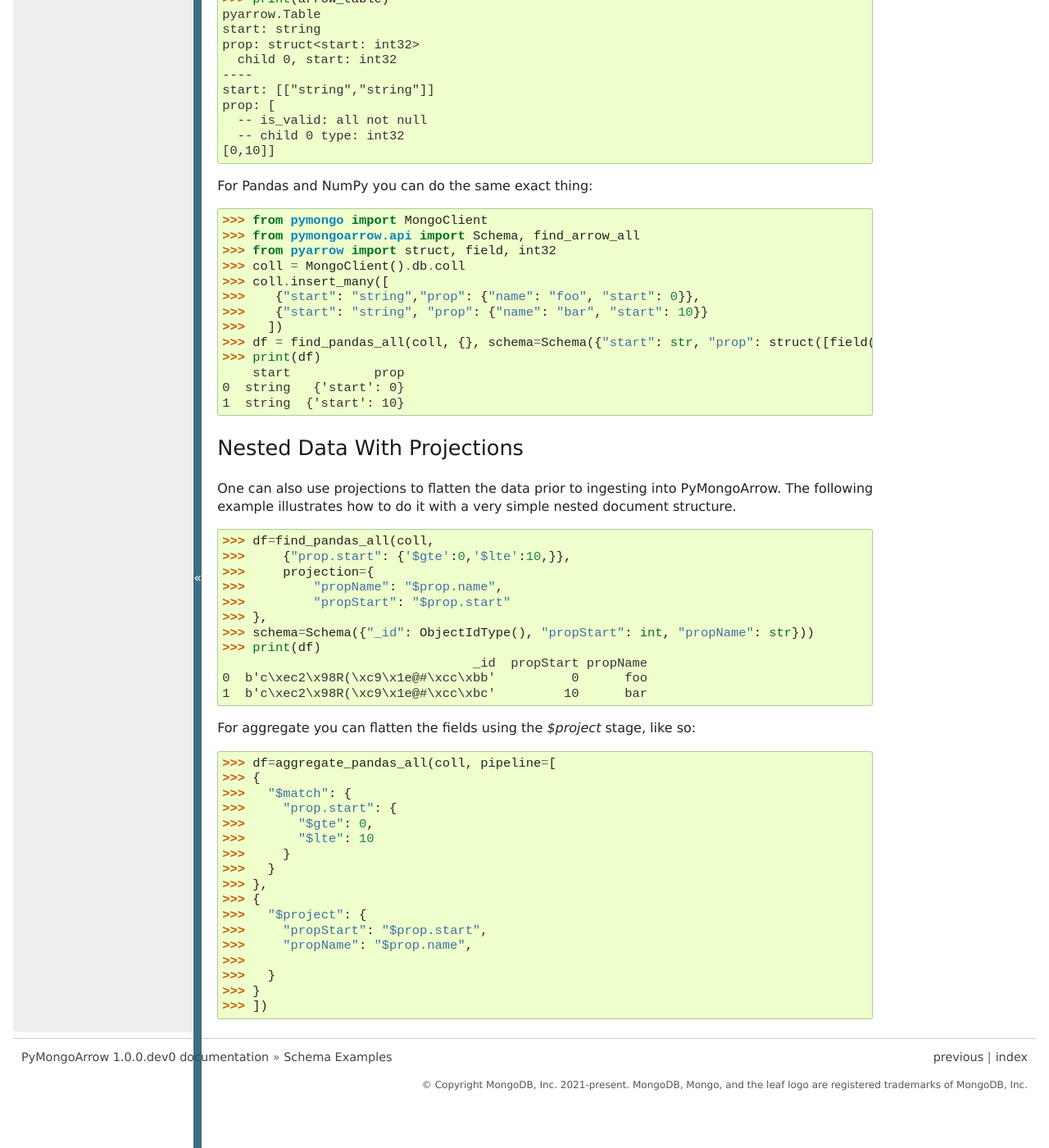
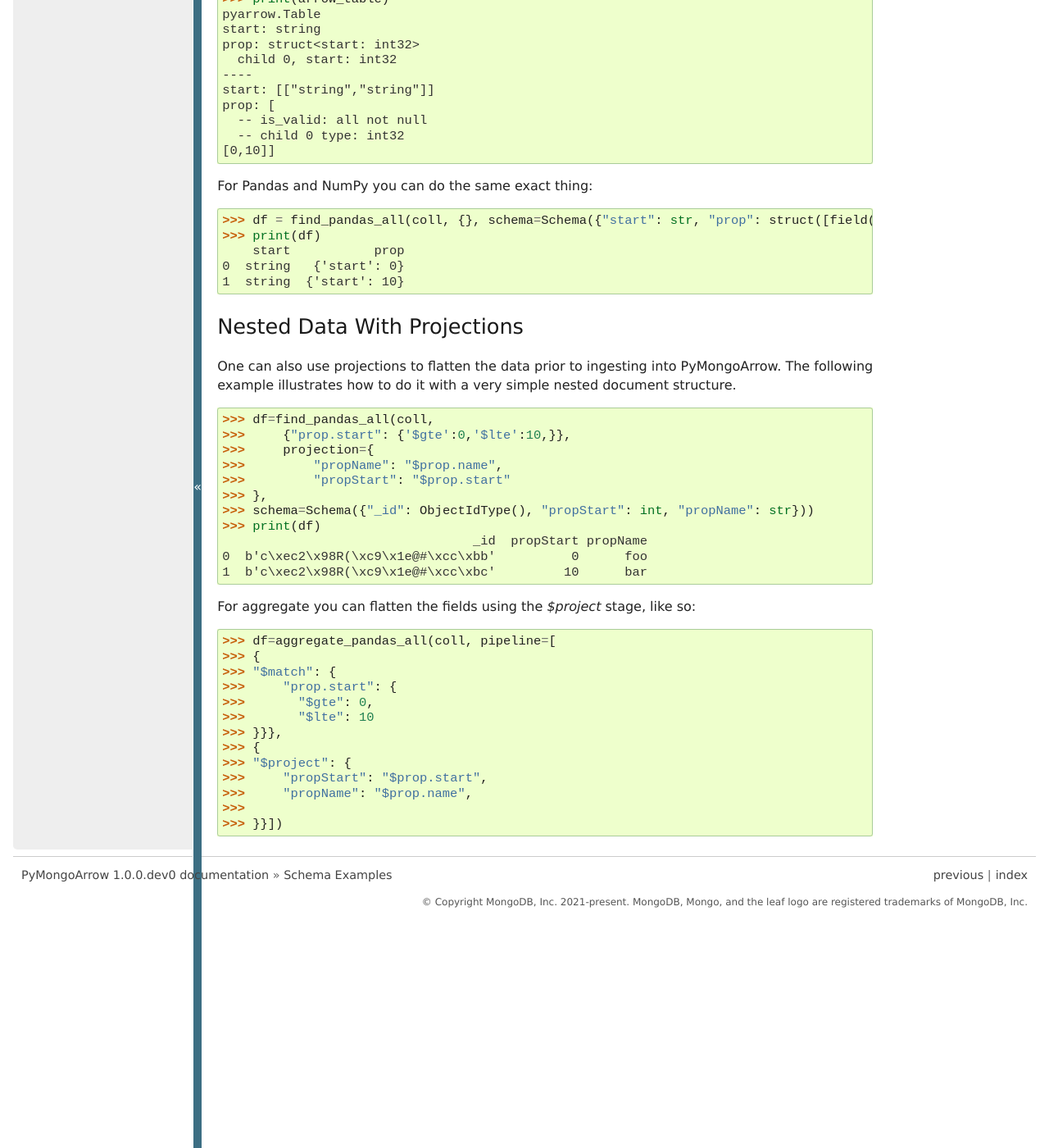
Before and after one commit to mongodb-labs/mongo-arrow, a Sphinx documentation site: the page built from bindings/python/docs/source/schemas.rst, in a window 1280 px wide and 1400 px high, scrolled down 653 px. Shown: the whole window at 82% size. Built offline with Sphinx 7.4.7, drawn with Linux system fonts in a browser that asks for light colours.

Commit message:
remove some lines and change formatting

```diff
--- a/bindings/python/docs/source/schemas.rst
+++ b/bindings/python/docs/source/schemas.rst
@@ -48,14 +48,6 @@ For Pandas and NumPy you can do the same exact thing:
 
 .. code-block:: python
 
-   >>> from pymongo import MongoClient
-   >>> from pymongoarrow.api import Schema, find_arrow_all
-   >>> from pyarrow import struct, field, int32
-   >>> coll = MongoClient().db.coll
-   >>> coll.insert_many([
-   >>>    {"start": "string","prop": {"name": "foo", "start": 0}},
-   >>>    {"start": "string", "prop": {"name": "bar", "start": 10}}
-   >>>   ])
    >>> df = find_pandas_all(coll, {}, schema=Schema({"start": str, "prop": struct([field("start", int32())])}))
    >>> print(df)
        start           prop
@@ -90,18 +82,14 @@ For aggregate you can flatten the fields using the `$project` stage, like so:
 
    >>> df=aggregate_pandas_all(coll, pipeline=[
    >>> {
-   >>>   "$match": {
+   >>> "$match": {
    >>>     "prop.start": {
    >>>       "$gte": 0,
    >>>       "$lte": 10
-   >>>     }
-   >>>   }
-   >>> },
+   >>> }}},
    >>> {
-   >>>   "$project": {
+   >>> "$project": {
    >>>     "propStart": "$prop.start",
    >>>     "propName": "$prop.name",
    >>>
-   >>>   }
-   >>> }
-   >>> ])
+   >>> }}])
```
